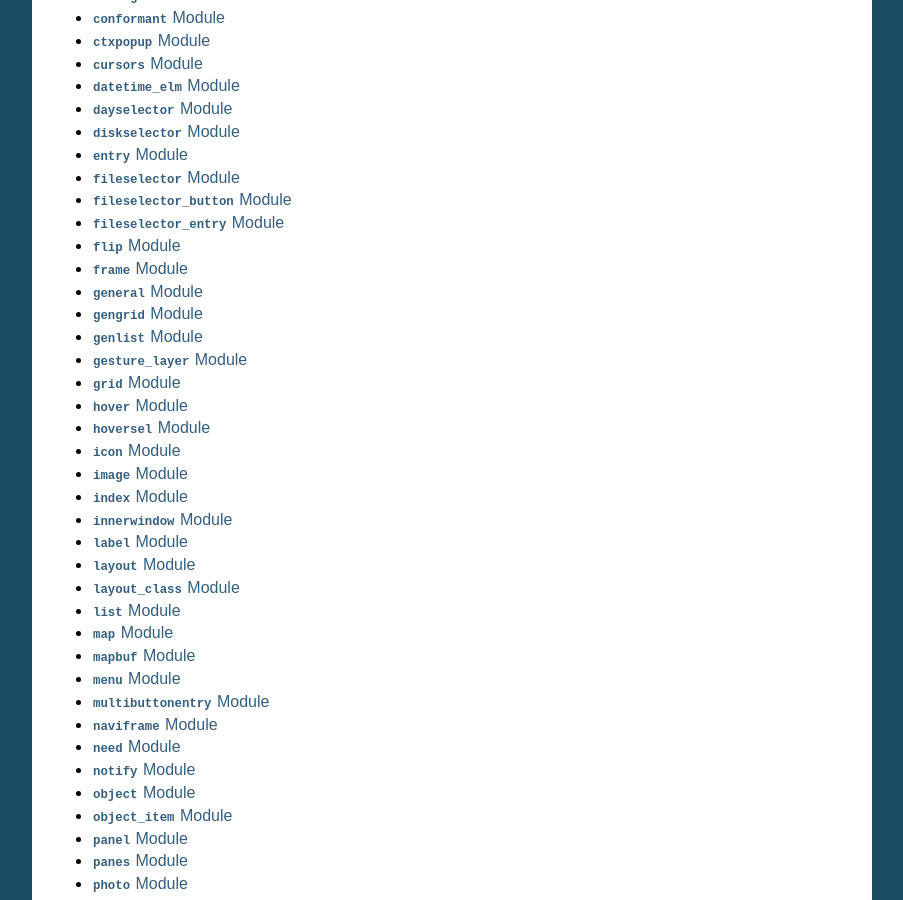
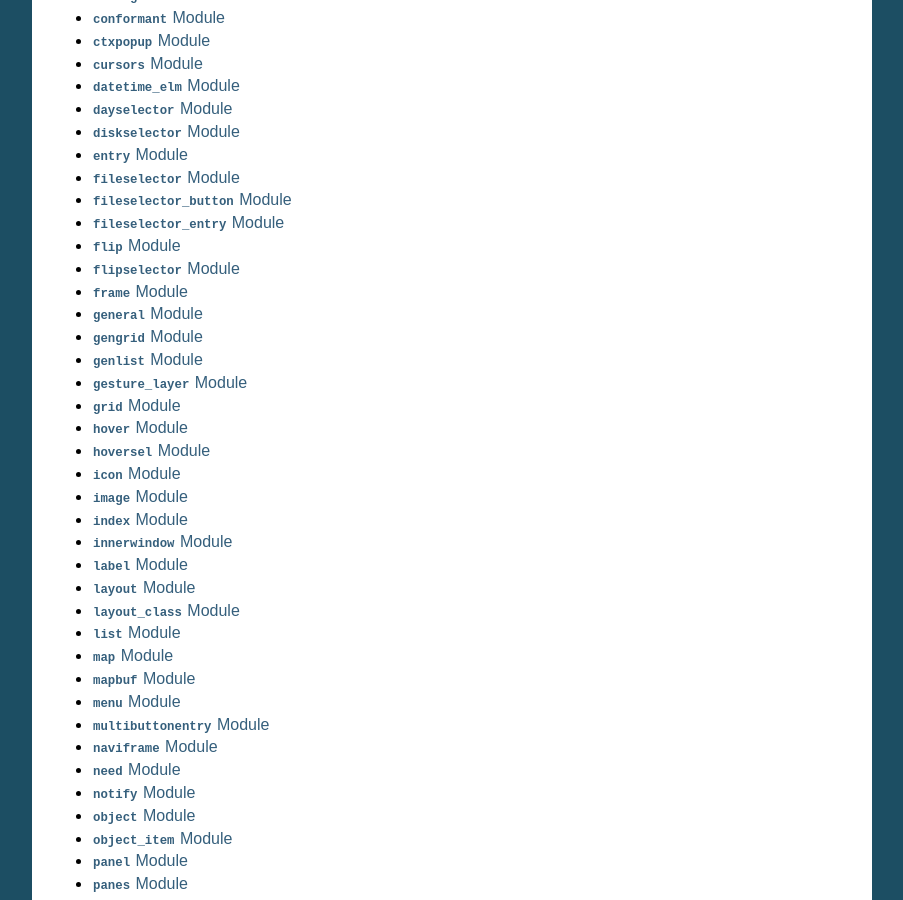
Before and after one commit to kaihu/efl-py, a Sphinx documentation site: the page built from python-elementary/doc/elementary.rst, in a window 1280 px wide and 900 px high, scrolled down 314 px. Shown: the whole window, without its empty margins (198-1101 px from the left). Built offline with Sphinx 7.4.7, drawn with Linux system fonts in a browser that asks for light colours.

Commit message:
Reformat FlipSelector docs to rst

```diff
--- a/python-elementary/doc/elementary.rst
+++ b/python-elementary/doc/elementary.rst
@@ -25,6 +25,7 @@
    module-fileselector_button
    module-fileselector_entry
    module-flip
+   module-flipselector
    module-frame
    module-general
    module-gengrid
--- /dev/null
+++ b/python-elementary/doc/module-flipselector.rst
@@ -0,0 +1,4 @@
+:mod:`flipselector` Module
+--------------------------
+
+.. automodule:: elementary.flipselector
```
Also changed, not shown: 1 other file.
